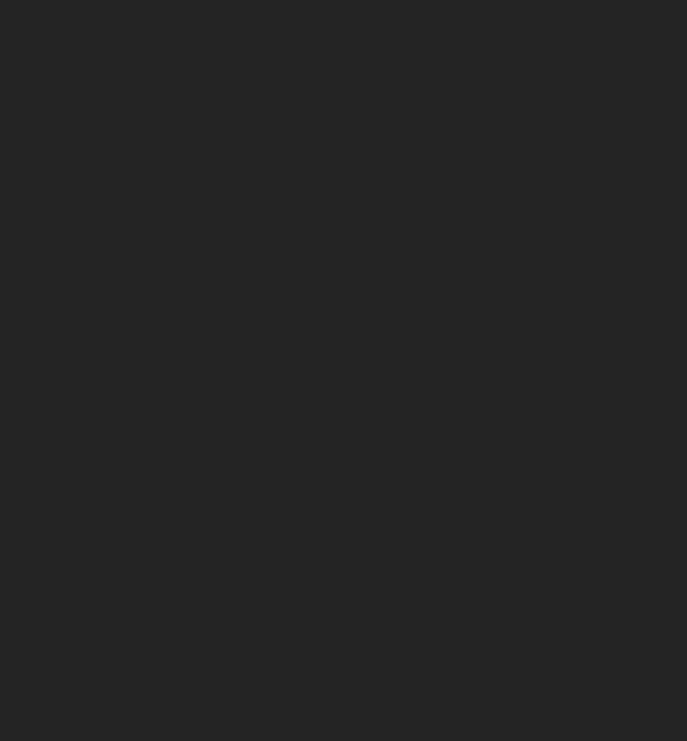
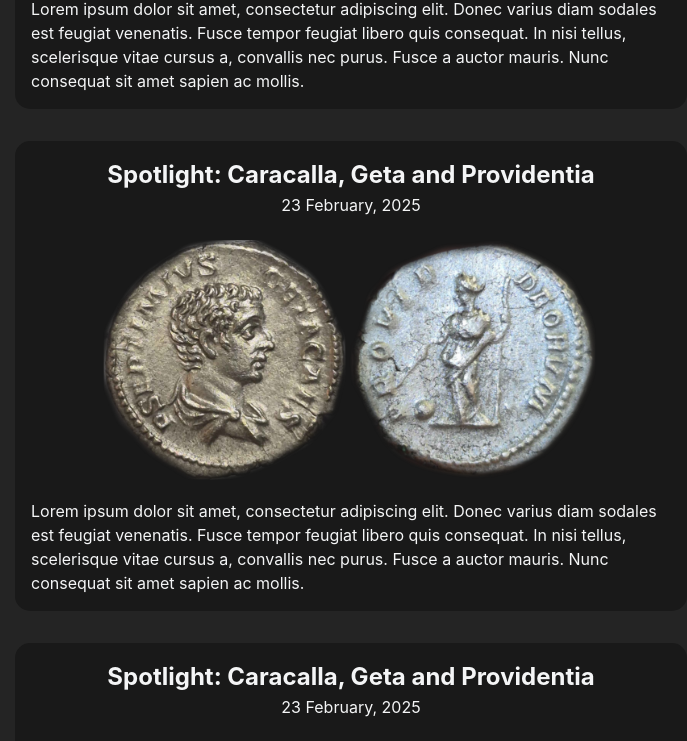
Before and after one commit to harleywelsby/Numismatics-Blog, a React (Vite) app: page /blog in a window 1280 px wide. Shown: the part 918-1659 px from the top of the page, without its empty margins (289-976 px from the left). Before the commit the page ends 800 px from the top, so only its background shows below. Built offline with nearby package versions, Linux system fonts and the light colour scheme.

Commit message:
First cut of blog page

```diff
--- /dev/null
+++ b/src/assets/DummyBlogPostData.ts
@@ -0,0 +1,8 @@
+export const BlogPostData = {
+  title: 'Spotlight: Caracalla, Geta and Providentia',
+  date: '23 February, 2025',
+  imagePath: 'Geta-TestPhoto.png',
+  imageAltText: 'Denarius of Geta. Geta on obverse, Providentia on reverse.',
+  description:
+    'Lorem ipsum dolor sit amet, consectetur adipiscing elit. Donec varius diam sodales est feugiat venenatis. Fusce tempor feugiat libero quis consequat. In nisi tellus, scelerisque vitae cursus a, convallis nec purus. Fusce a auctor mauris. Nunc consequat sit amet sapien ac mollis.',
+};
--- /dev/null
+++ b/src/components/Blog/Blog.styles.tsx
@@ -0,0 +1,46 @@
+import styled from 'styled-components';
+
+export const PostGrid = styled.div`
+  display: grid;
+  grid-template-columns: 100%;
+`;
+
+export const PostSummaryWrapper = styled.div`
+  display: flex;
+  flex-direction: column;
+  justify-self: center;
+  align-items: center;
+
+  background-color: var(--deep-black);
+  border-radius: 15px;
+
+  padding: 1rem;
+  margin: 1rem;
+  width: 80%;
+
+  @media (min-width: 60em) {
+    width: 50%;
+
+    &:hover {
+      filter: brightness(80%);
+      transform: scale(1.05);
+      transition: 0.5s;
+    }
+  }
+`;
+
+export const PostSummaryHeaderText = styled.h2`
+  margin: 0;
+  padding: 0;
+  text-align: center;
+`;
+
+export const PostSummaryParagraph = styled.p`
+  margin: 0;
+  padding: 0;
+  text-align: left;
+`;
+
+export const PostSummaryThumbnail = styled.img`
+  padding: 1rem 0;
+`;
--- a/src/components/Blog/Blog.tsx
+++ b/src/components/Blog/Blog.tsx
@@ -1,10 +1,36 @@
+import { BlogPostData } from '../../assets/DummyBlogPostData';
 import { HeaderSeparator, HeaderText, PageWrapper } from '../../shared/styles/sharedStyles';
+import { PostGrid } from './Blog.styles';
+import { PostSummary } from './PostSummary';
 
 export const Blog = () => {
   return (
     <PageWrapper>
       <HeaderText>Blog</HeaderText>
       <HeaderSeparator />
+      <PostGrid>
+        <PostSummary
+          title={BlogPostData.title}
+          date={BlogPostData.date}
+          imagePath={BlogPostData.imagePath}
+          imageAltText={BlogPostData.imageAltText}
+          description={BlogPostData.description}
+        />
+        <PostSummary
+          title={BlogPostData.title}
+          date={BlogPostData.date}
+          imagePath={BlogPostData.imagePath}
+          imageAltText={BlogPostData.imageAltText}
+          description={BlogPostData.description}
+        />
+        <PostSummary
+          title={BlogPostData.title}
+          date={BlogPostData.date}
+          imagePath={BlogPostData.imagePath}
+          imageAltText={BlogPostData.imageAltText}
+          description={BlogPostData.description}
+        />
+      </PostGrid>
     </PageWrapper>
   );
 };
--- /dev/null
+++ b/src/components/Blog/PostSummary.tsx
@@ -0,0 +1,42 @@
+import { useMediaQuery } from 'react-responsive';
+import {
+  PostSummaryHeaderText,
+  PostSummaryParagraph,
+  PostSummaryThumbnail,
+  PostSummaryWrapper,
+} from './Blog.styles';
+
+type PostSummaryProps = {
+  title: string;
+  date: string;
+  imagePath: string;
+  imageAltText: string;
+  description: string;
+};
+
+export const PostSummary = ({
+  title,
+  date,
+  imagePath,
+  imageAltText,
+  description,
+}: PostSummaryProps) => {
+  const isBigScreen = useMediaQuery({ query: '(min-width: 35em)' });
+  const thumbnailDimensions = isBigScreen
+    ? { width: 500, height: 250 }
+    : { width: 300, height: 150 };
+
+  return (
+    <PostSummaryWrapper>
+      <PostSummaryHeaderText>{title}</PostSummaryHeaderText>
+      <PostSummaryParagraph>{date}</PostSummaryParagraph>
+      <PostSummaryThumbnail
+        src={imagePath}
+        alt={imageAltText}
+        width={thumbnailDimensions.width}
+        height={thumbnailDimensions.height}
+      />
+      <PostSummaryParagraph>{description}</PostSummaryParagraph>
+    </PostSummaryWrapper>
+  );
+};
```
